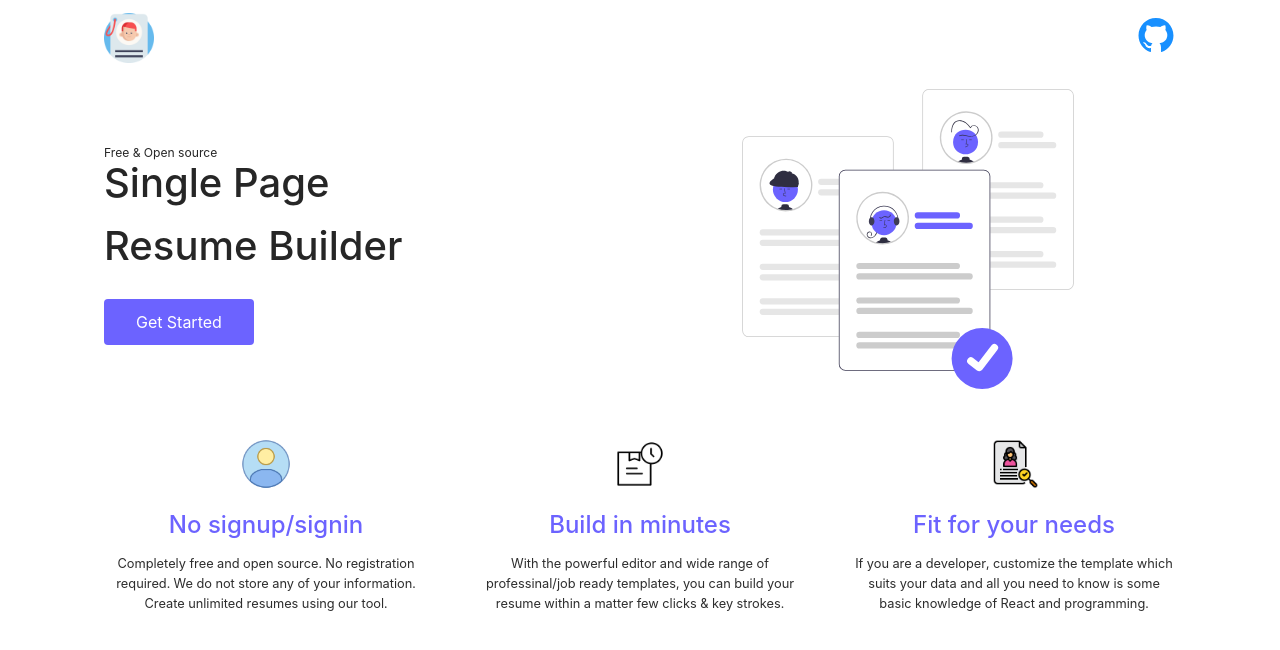
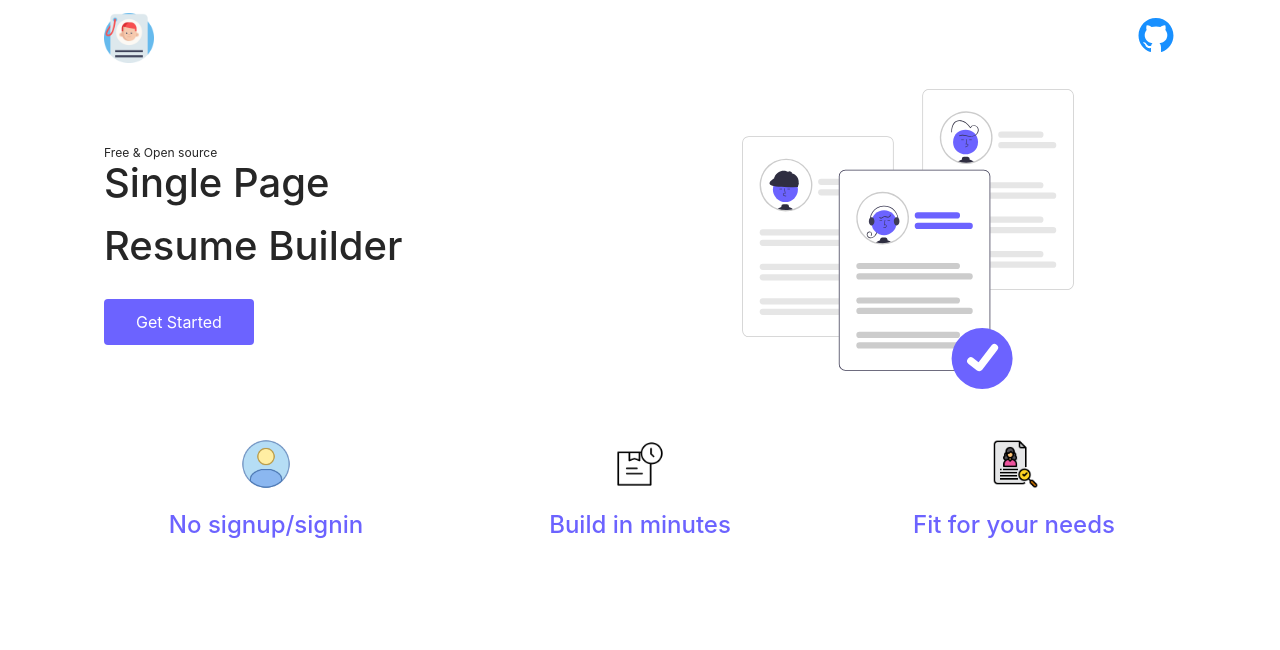
Before and after one commit to ishre-zz/resume-builder, a Next.js app: page / in a window 1280 px wide. Shown: the top 650 px of the page. Built offline with nearby package versions, Linux system fonts and the light colour scheme.

Commit message:
Update features.tsx

```diff
--- a/src/home/features.tsx
+++ b/src/home/features.tsx
@@ -41,27 +41,18 @@ const Features: NextPage = () => {
       <div>
         <Image src="/home/no-account.png" alt="No account" height="50px" width="50px" />
         <h2>No signup/signin</h2>
-        <p>
-          Completely free and open source. No registration required. We do not store any of your
-          information. Create unlimited resumes using our tool.
-        </p>
+
       </div>
       <div>
         <Image src="/home/timer.png" alt="No account" height="50px" width="50px" />
 
         <h2>Build in minutes</h2>
-        <p>
-          With the powerful editor and wide range of professinal/job ready templates, you can build
-          your resume within a matter few clicks & key strokes.
-        </p>
+
       </div>
       <div>
         <Image src="/home/resume.png" alt="No account" height="50px" width="50px" />
         <h2>Fit for your needs</h2>
-        <p>
-          If you are a developer, customize the template which suits your data and all you need to
-          know is some basic knowledge of React and programming.
-        </p>
+
       </div>
     </FeatureContainer>
   );
```
